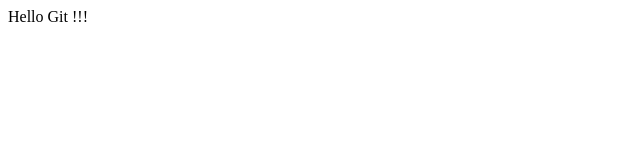
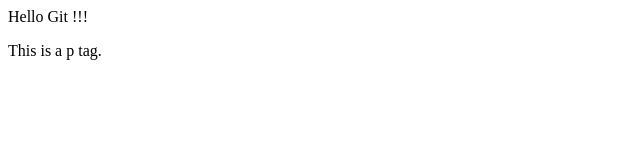
Before and after one commit to sandipdas86/demo-repo, a plain HTML site: page index.html in a window 1280 px wide. Shown: the full height of the page, 0-640 px from the left. Drawn offline with Linux system fonts and the light colour scheme.

Commit message:
modifed index
some description

```diff
--- a/index.html
+++ b/index.html
@@ -1 +1,3 @@
 <div>Hello Git !!!</div>
+
+<p>This is a p tag.</p>
```
Also changed, not shown: 1 other file.
